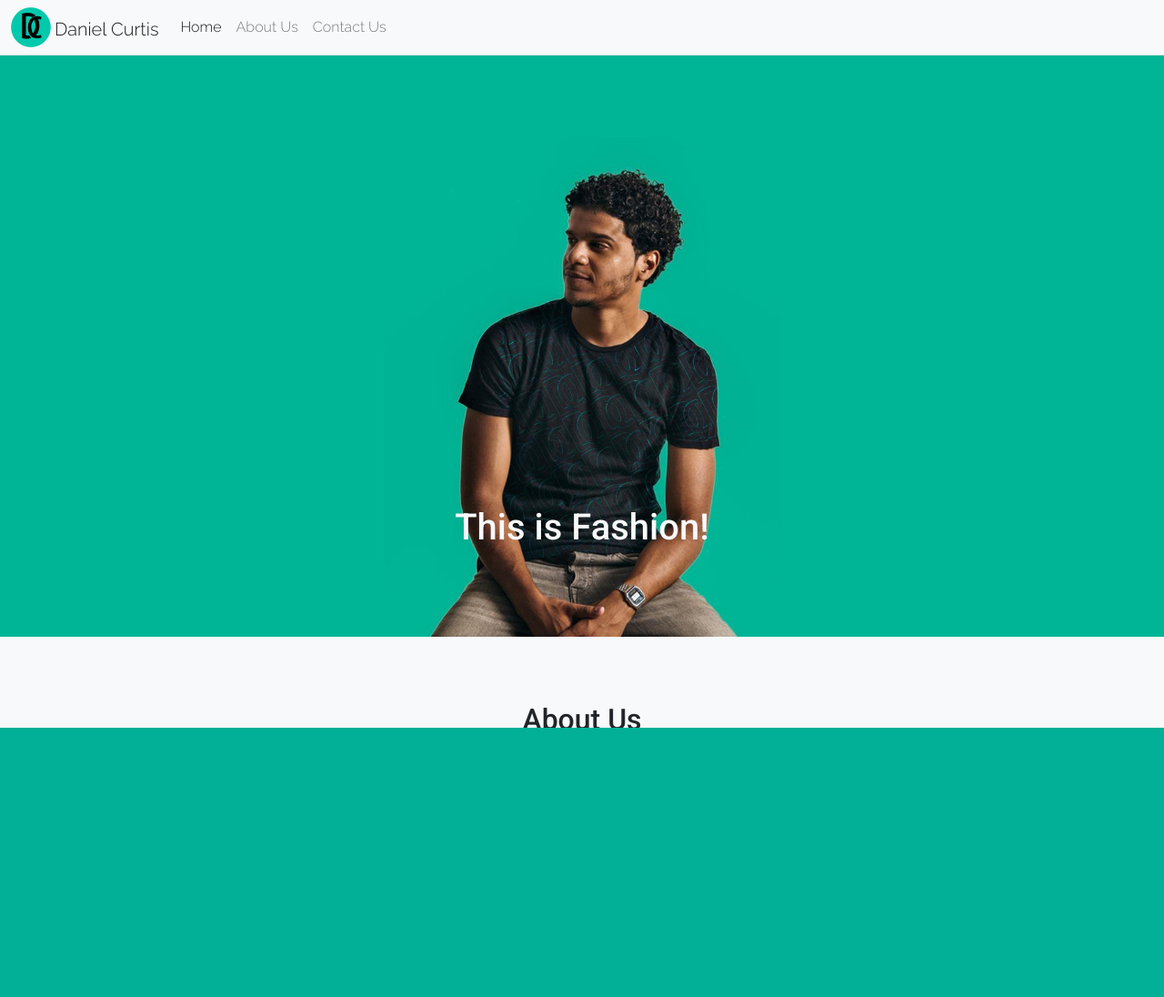
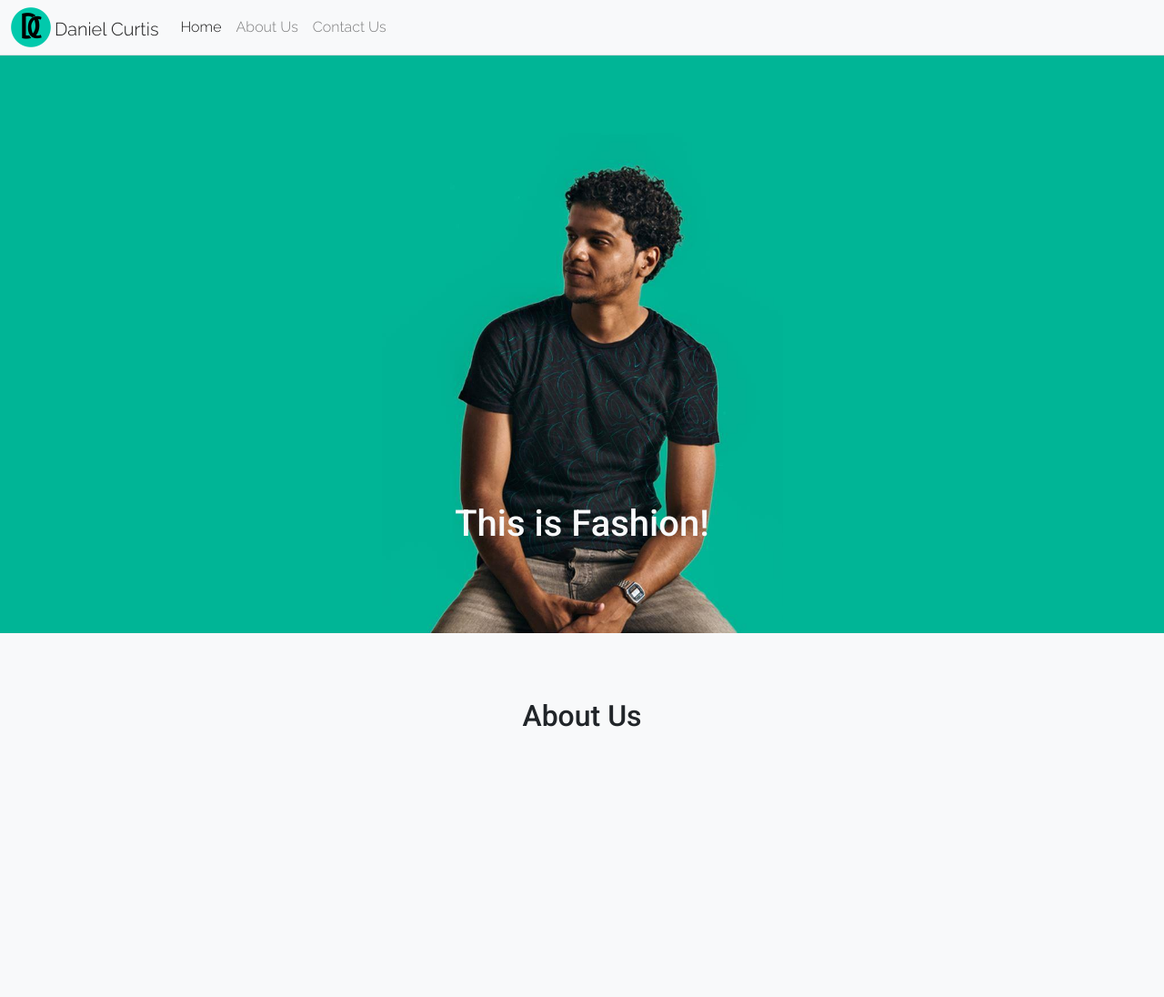
Before and after one commit to mfonism/daniel-curtis, a Django app: page / in a window 1280 px wide. Shown: the top 1096 px of the page at 91% size. Before the commit the page ends 800 px from the top, so only its background shows below. Run offline with Django 3.2, Linux system fonts and the light colour scheme; some libraries are stand-ins or nearby versions.

Commit message:
Work on structure of site base

```diff
--- a/landing/static/landing/css/parked.css
+++ b/landing/static/landing/css/parked.css
@@ -1,5 +1,6 @@
 .hero {
-    height: 100%;
+    margin-top: 56px;
+    height: calc(100% - 60px - 56px);
     max-height: 640px;
     position: relative;
     background: url('../img/hero--main.jpg') no-repeat center bottom;
--- a/static/css/site_base.css
+++ b/static/css/site_base.css
@@ -3,13 +3,13 @@
     position: relative;
     height: 100%;
     width: 100%;
-    overflow: hidden;
-    scroll-behavior: smooth;
 }
 
 body {
     font-family: 'Raleway', sans-serif;
     background-color: #F8F9FA;
+    overflow-x: hidden;
+    overflow-y: auto;
 }
 
 h1,
@@ -47,13 +47,6 @@
     padding: .25rem .35rem;
 }
 
-main {
-    margin-top: 60px;
-    height: calc(100% - 60px);
-    position: relative;
-    overflow-x: hidden;
-}
-
 footer {
     background-color: #212529;
     color: #F8F9FA;
--- a/templates/site_base.html
+++ b/templates/site_base.html
@@ -54,7 +54,6 @@
             {% endblock %}
         </nav>
 
-        <main>
         {% block body %}{% endblock %}
 
         <footer>
@@ -64,7 +63,6 @@
             </div>
             {% endblock %}
         </footer>
-        </main>
 
         <!-- Optional JavaScript -->
         <!-- jQuery first, then Popper.js, then Bootstrap JS -->
```
Also changed, not shown: 1 other file. Lines whose indentation alone changed are shown as unchanged.
